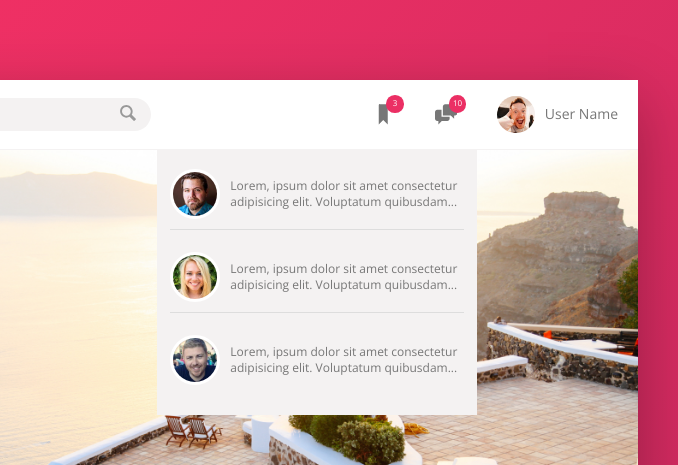
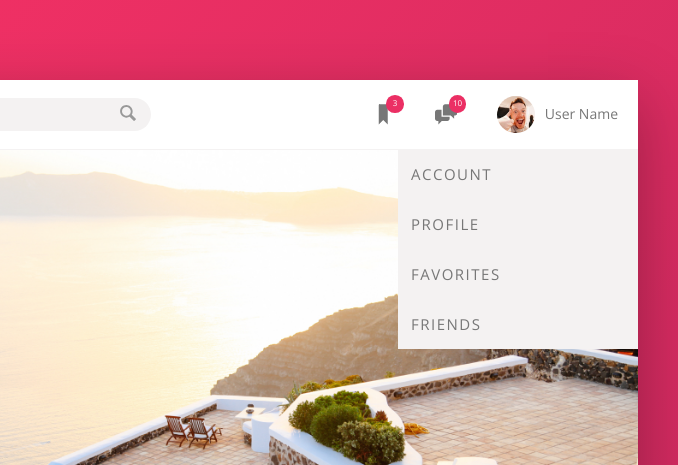
Before and after one commit to EricSnell/flex-ui, a website: page index.html in a window 1280 px wide. Shown: the top 465 px of the page, 602-1280 px from the left. Drawn offline with nearby package versions, Linux system fonts and the light colour scheme.

Commit message:
user menu styled

```diff
--- a/index.html
+++ b/index.html
@@ -62,8 +62,8 @@
 
           <div class="user-nav__submenu">
             <ul class="user-menu">
-              <li class="user-menu__item">My account</li>
-              <li class="user-menu__item">My profile</li>
+              <li class="user-menu__item">Account</li>
+              <li class="user-menu__item">Profile</li>
               <li class="user-menu__item">Favorites</li>
               <li class="user-menu__item">Friends</li>
             </ul>
--- a/sass/_components.scss
+++ b/sass/_components.scss
@@ -136,7 +136,7 @@ USER NAVIGATION
   }
 
   &__submenu {
-    min-width: 32rem;
+    min-width: 24rem;
     background-color: var(--color-grey-light-2);
     position: absolute;
     top: 100%;
@@ -152,6 +152,7 @@ USER NAVIGATION
 
 
 .inbox {
+  display: none;
   padding: 2rem 1.3rem;
 
   &__item {
@@ -186,9 +187,18 @@ USER NAVIGATION
 
 
 .user-menu {
-  display: none;
+
   &__item {
+    font-size: 1.5rem;
+    padding: 1.3rem;
+    text-transform: uppercase;
+    letter-spacing: 1.5px;
+    transition: all .2s;
 
+    &:hover {
+      color: var(--color-primary-light);
+      transform: translateX(3px);
+    }
   }
 }
 
```
Also changed, not shown: css/style.css.
